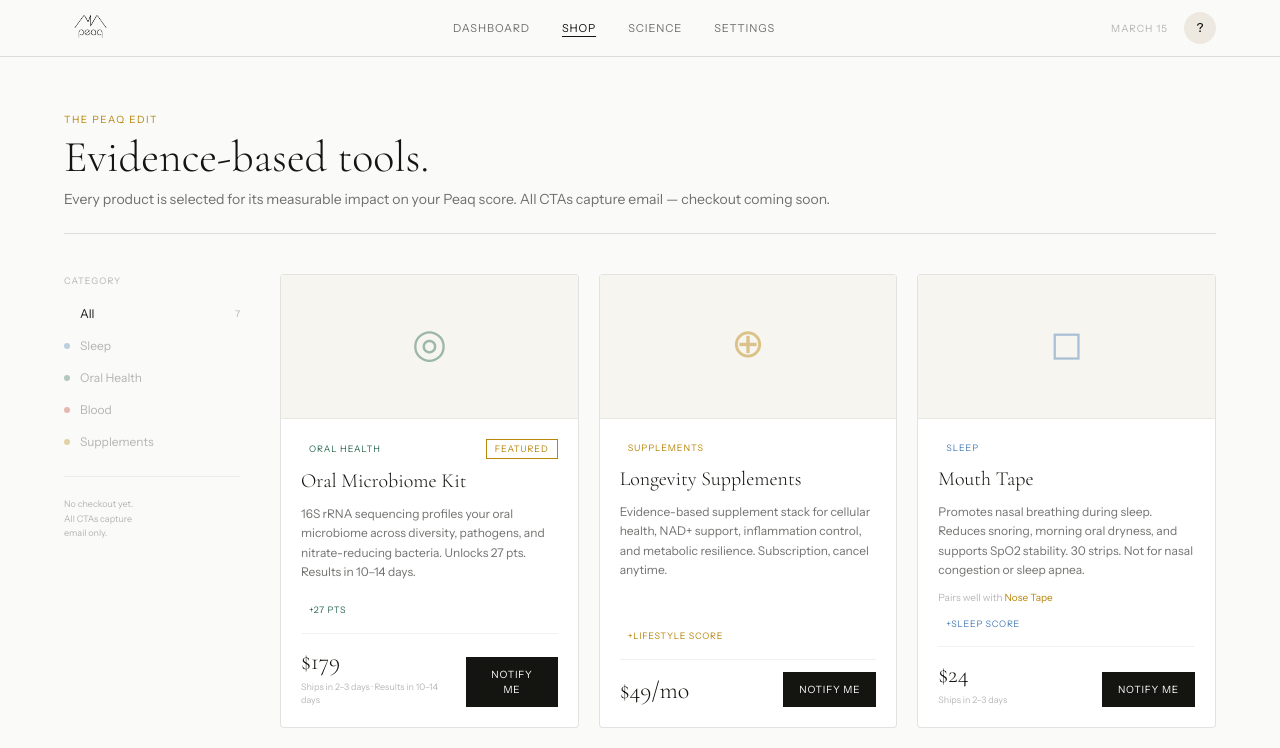
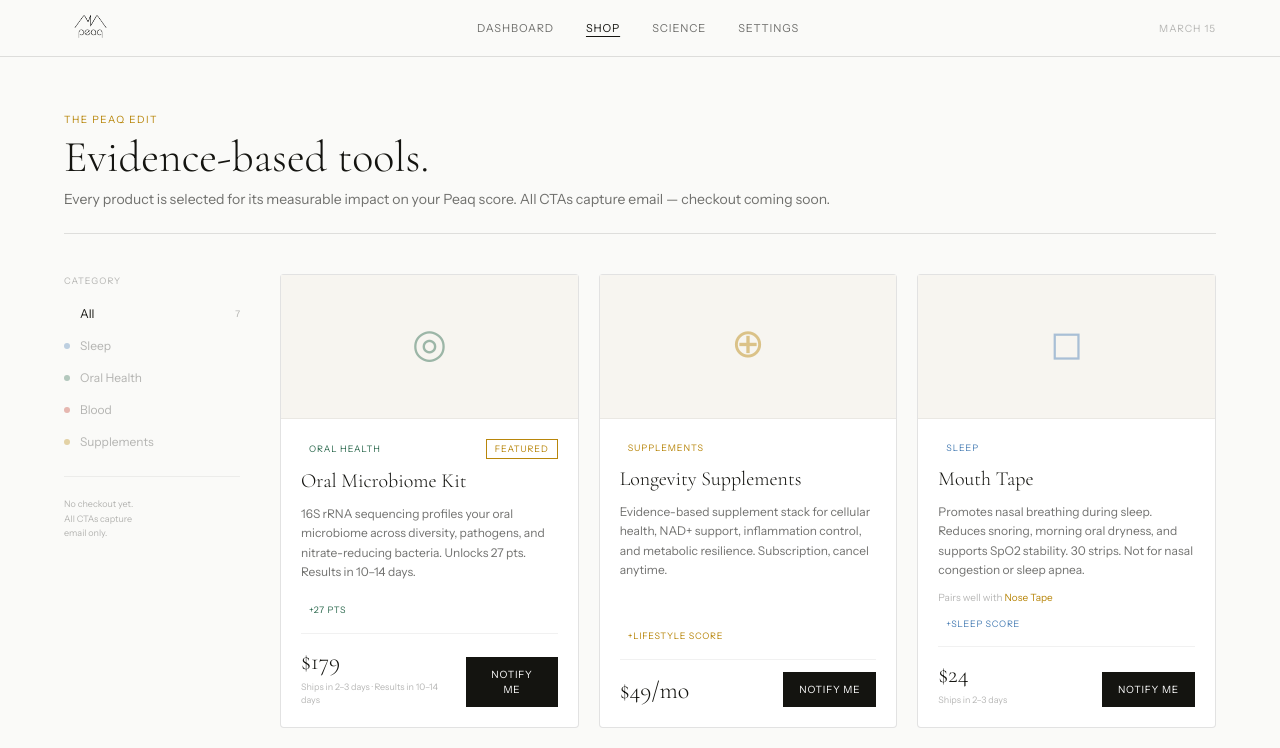
Before and after one commit to drmemes1/peaqhealth, a Next.js app in the folder peaqhealth_1/apps/web/: page /shop in a window 1280 px wide. Shown: the top 748 px of the page. Built offline with nearby package versions, Linux system fonts and the light colour scheme.

Commit message:
fix: remove avatar/initials circle from nav

```diff
--- a/peaqhealth_1/apps/web/app/components/nav.tsx
+++ b/peaqhealth_1/apps/web/app/components/nav.tsx
@@ -4,12 +4,11 @@ import { usePathname } from "next/navigation";
 import { LogoSvg } from "./logo-svg";
 
 interface NavProps {
-  initials?: string;
   cartCount?: number;
   onCartOpen?: () => void;
 }
 
-export function Nav({ initials = "?", cartCount = 0, onCartOpen }: NavProps) {
+export function Nav({ cartCount = 0, onCartOpen }: NavProps) {
   const pathname = usePathname();
   const links = [
     { href: "/dashboard", label: "Dashboard" },
@@ -69,10 +68,6 @@ export function Nav({ initials = "?", cartCount = 0, onCartOpen }: NavProps) {
               )}
             </button>
           )}
-          <div className="flex h-8 w-8 items-center justify-center rounded-full font-body text-xs font-medium"
-               style={{ background: "var(--warm-100)", color: "var(--ink)" }}>
-            {initials}
-          </div>
         </div>
       </div>
     </nav>
--- a/peaqhealth_1/apps/web/app/settings/layout.tsx
+++ b/peaqhealth_1/apps/web/app/settings/layout.tsx
@@ -7,20 +7,9 @@ export default async function SettingsLayout({ children }: { children: React.Rea
   const { data: { user } } = await supabase.auth.getUser()
   if (!user) redirect("/login?next=/settings")
 
-  const { data: profile } = await supabase
-    .from("profiles")
-    .select("first_name, last_name")
-    .eq("id", user.id)
-    .single()
-
-  const initials = [profile?.first_name?.[0], profile?.last_name?.[0]]
-    .filter(Boolean)
-    .join("")
-    .toUpperCase() || "?"
-
   return (
     <div style={{ background: "var(--off-white)", minHeight: "100vh" }}>
-      <Nav initials={initials} />
+      <Nav />
       {children}
     </div>
   )
```
